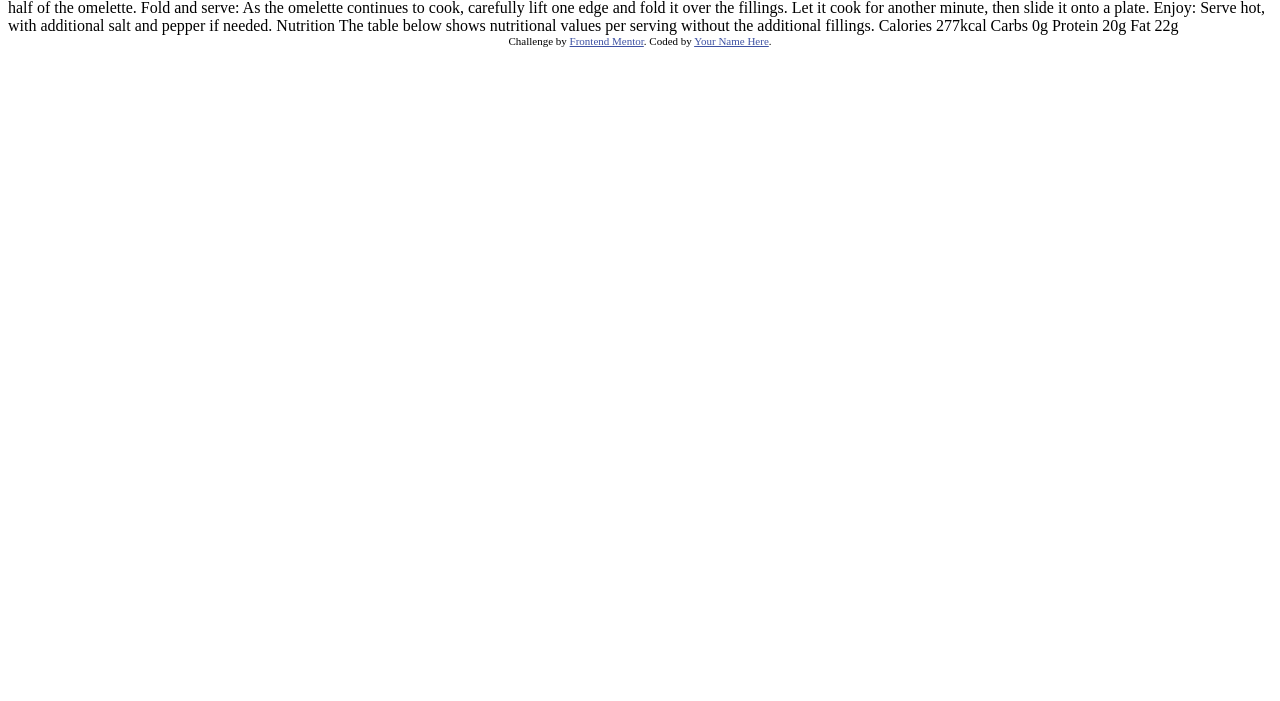
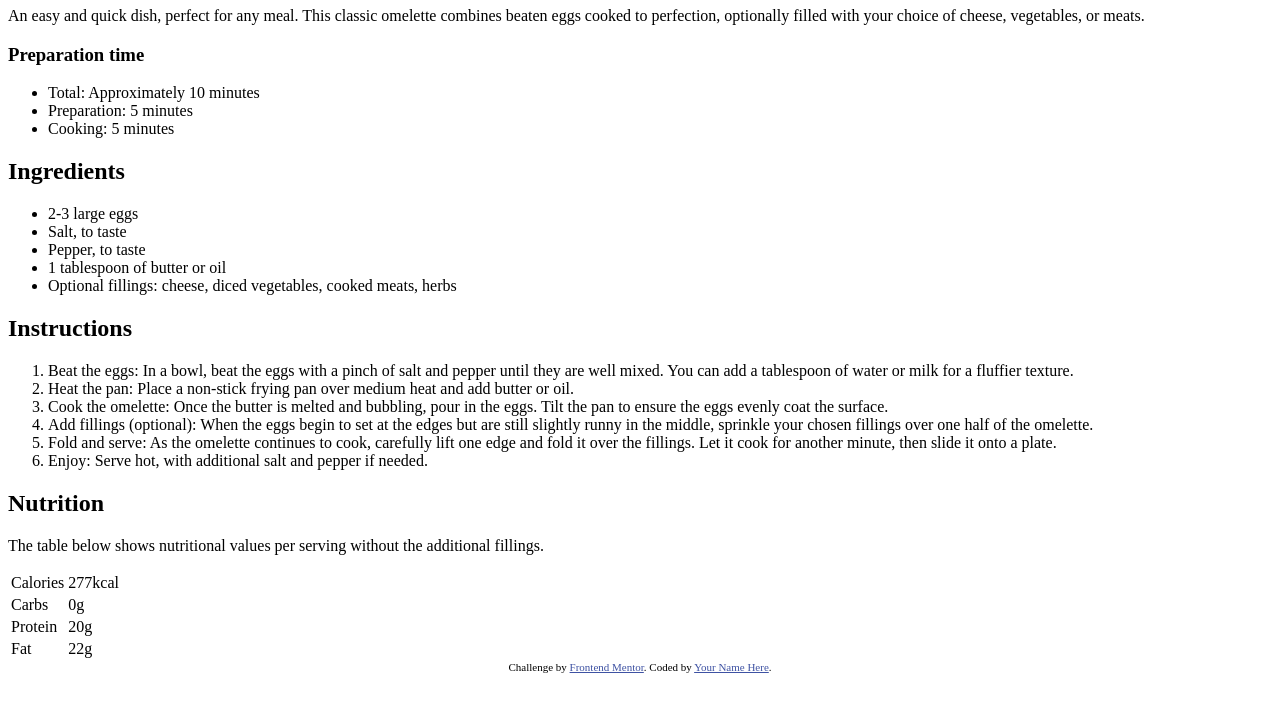
Before and after one commit to osmarajr/recipe-page-main, a plain HTML site: page index.html in a window 1280 px wide. Shown: the part 99-800 px from the top of the page. Drawn offline with Linux system fonts and the light colour scheme.

Commit message:
acrescentado as tag html

```diff
--- /dev/null
+++ b/assets/styles/reset.css
@@ -0,0 +1,5 @@
+*{
+    margin: 0;
+    padding: 0;
+    box-sizing: border-box;
+}
--- a/index.html
+++ b/index.html
@@ -16,62 +16,88 @@
 </head>
 <body>
 
-  Simple Omelette Recipe
+  <!-- card main -->
+  <main>
+    <!-- imagem do prato -->
+    <img src="" alt="">
 
-  An easy and quick dish, perfect for any meal. This classic omelette combines beaten eggs cooked
-  to perfection, optionally filled with your choice of cheese, vegetables, or meats.
+    <h1>Simple Omelette Recipe</h1>
 
-  Preparation time
+    <p>
+      An easy and quick dish, perfect for any meal. This classic omelette combines beaten eggs cooked
+    to perfection, optionally filled with your choice of cheese, vegetables, or meats.
+    </p>
 
-  Total: Approximately 10 minutes
-  Preparation: 5 minutes
-  Cooking: 5 minutes
+    <!-- Tempo de preparação -->
+    <div>
+      <h3>Preparation time</h3>
+      <ul>
+        <li>Total: Approximately 10 minutes</li>
+        <li>Preparation: 5 minutes</li>
+        <li>Cooking: 5 minutes</li>
+      </ul>
+    </div>
 
-  Ingredients
+    <!-- Ingredientes -->
+    <div>
+      <h2>Ingredients</h2>
+      <ul>
+        <li>2-3 large eggs</li>
+        <li>Salt, to taste</li>
+        <li>Pepper, to taste</li>
+        <li>1 tablespoon of butter or oil</li>
+        <li>Optional fillings: cheese, diced vegetables, cooked meats, herbs</li>
+      </ul>
+    </div>
 
-  2-3 large eggs
-  Salt, to taste
-  Pepper, to taste
-  1 tablespoon of butter or oil
-  Optional fillings: cheese, diced vegetables, cooked meats, herbs
+    <!-- Instruções -->
+    <div>
+      <h2>Instructions</h2>
+      <ol>
+        <li>Beat the eggs: In a bowl, beat the eggs with a pinch of salt and pepper until they are well mixed.
+          You can add a tablespoon of water or milk for a fluffier texture.</li>
+        <li>Heat the pan: Place a non-stick frying pan over medium heat and add butter or oil.</li>
+        <li>Cook the omelette: Once the butter is melted and bubbling, pour in the eggs. Tilt the pan to ensure
+          the eggs evenly coat the surface.</li>
+        <li>Add fillings (optional): When the eggs begin to set at the edges but are still slightly runny in the
+          middle, sprinkle your chosen fillings over one half of the omelette.</li>
+        <li>Fold and serve: As the omelette continues to cook, carefully lift one edge and fold it over the
+          fillings. Let it cook for another minute, then slide it onto a plate.</li>
+        <li>Enjoy: Serve hot, with additional salt and pepper if needed.</li>
+      </ol>
+    </div>
 
-  Instructions
+    <!-- Nutrição -->
+    <div>
+      <h2>Nutrition</h2>
+    <!-- tabela nutrição -->
+      <p>The table below shows nutritional values per serving without the additional fillings.</p>
+      <table>
+        <tbody>
+          <tr>
+            <td>Calories</td>
+            <td>277kcal</td>
+          </tr>
+          <tr>
+            <td>Carbs</td>
+            <td>0g</td>
+          </tr>
+          <tr>
+            <td>Protein</td>
+            <td>20g</td>
+          </tr>
+          <tr>
+            <td>Fat</td>
+            <td>22g</td>
+          </tr>
+        </tbody>
+      </table>
+    </div>
 
-  Beat the eggs: In a bowl, beat the eggs with a pinch of salt and pepper until they are well mixed.
-  You can add a tablespoon of water or milk for a fluffier texture.
-
-  Heat the pan: Place a non-stick frying pan over medium heat and add butter or oil.
-
-  Cook the omelette: Once the butter is melted and bubbling, pour in the eggs. Tilt the pan to ensure
-  the eggs evenly coat the surface.
-
-  Add fillings (optional): When the eggs begin to set at the edges but are still slightly runny in the
-  middle, sprinkle your chosen fillings over one half of the omelette.
-
-  Fold and serve: As the omelette continues to cook, carefully lift one edge and fold it over the
-  fillings. Let it cook for another minute, then slide it onto a plate.
-
-  Enjoy: Serve hot, with additional salt and pepper if needed.
-
-  Nutrition
-
-  The table below shows nutritional values per serving without the additional fillings.
-
-  Calories
-  277kcal
-
-  Carbs
-  0g
-
-  Protein
-  20g
-
-  Fat
-  22g
-
-  <div class="attribution">
-    Challenge by <a href="https://www.frontendmentor.io?ref=challenge" target="_blank">Frontend Mentor</a>.
-    Coded by <a href="#">Your Name Here</a>.
-  </div>
+    <div class="attribution">
+      Challenge by <a href="https://www.frontendmentor.io?ref=challenge" target="_blank">Frontend Mentor</a>.
+      Coded by <a href="#">Your Name Here</a>.
+    </div>
+  </main>
 </body>
 </html>
```
